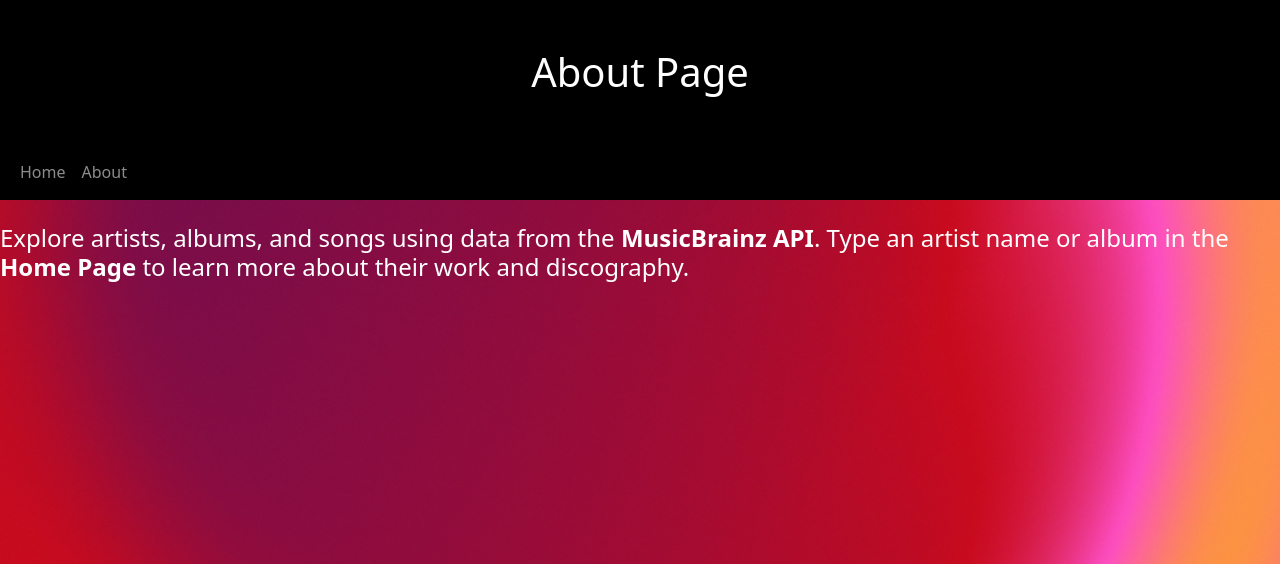
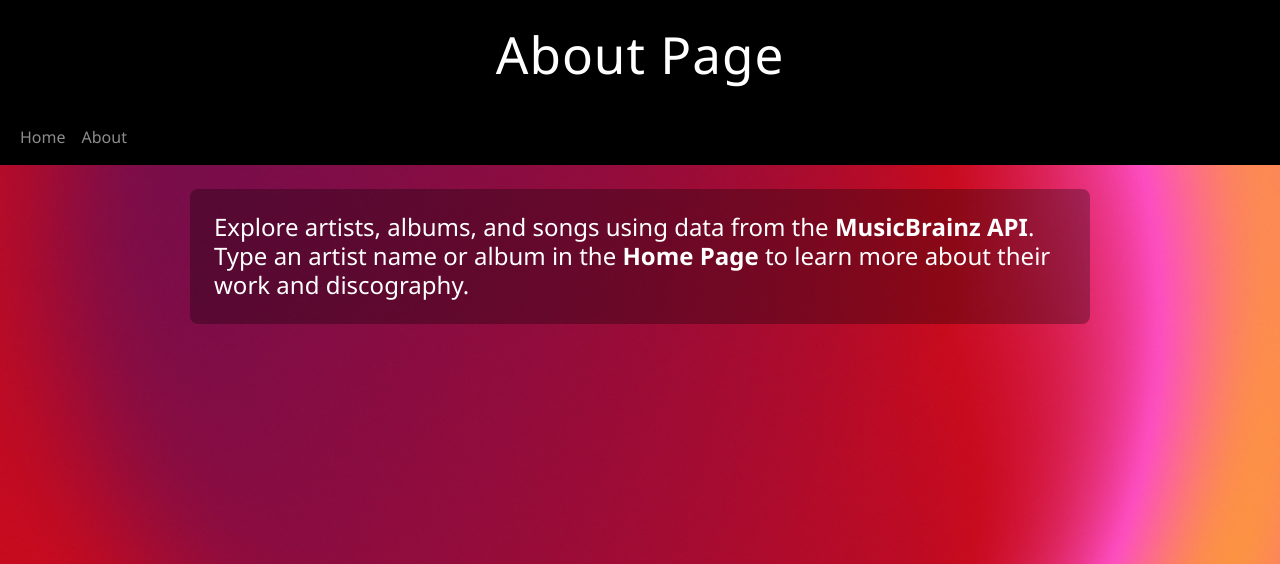
Before and after one commit to yadhiramorales/expressApp, a Node server app: page /about in a window 1280 px wide. Shown: the top 564 px of the page. Run offline with Node 20, Linux system fonts and the light colour scheme.

Commit message:
added css properties

```diff
--- a/public/css/styles.css
+++ b/public/css/styles.css
@@ -1,7 +1,32 @@
 body{
-    /* text-align: center; */
+    text-align:left;
     background-image: url('../img/music-notes-background.jpg');
     background-size: 1900px;
     background-position: center;
     color:white;
+    font-family: "Segoe UI", Arial, sans-serif;
+    line-height: 1.5;
+    margin: 0;
 }
+
+h1 {
+    font-size: 3.2rem;
+    letter-spacing: 1px;
+    font-weight: 500;
+    margin-top: 0;
+}
+
+#aboutBodyMsg {
+    padding: 1.5rem;
+    max-width: 900px;
+    margin: 0 auto;
+    text-align: left;
+    background-color: rgba(0, 0, 0, 0.3);
+    border-radius: 8px;
+}
+
+.container {
+    background-color: rgba(0, 0, 0, 0.3);
+    padding: 2rem;
+    border-radius: 10px;
+}
--- a/views/about.ejs
+++ b/views/about.ejs
@@ -9,10 +9,10 @@
     <title>About Page</title>
 </head>
 <body>
-    <h1 class="text-center bg-black p-5 text-white m-0">About Page</h1>
+    <h1 class="text-center bg-black p-4 text-white m-0">About Page</h1>
     <%- include("partials/navbar.ejs") %>
     <br>
-    <h4> Explore artists, albums, and songs using data from the
+    <h4 id="aboutBodyMsg"> Explore artists, albums, and songs using data from the
         <strong>MusicBrainz API</strong>. Type an artist name or album in the <strong>Home Page </strong>
         to learn more about their work and discography.
     </h4>
--- a/views/album.ejs
+++ b/views/album.ejs
@@ -9,7 +9,7 @@
     <title>Album Results</title>
 </head>
 <body>
-    <h1 class="text-center bg-black p-5 text-white m-0">Album Results:</h1>
+    <h1 class="text-center bg-black p-4 text-white m-0">Album Results:</h1>
     <%- include("partials/navbar.ejs") %>
 
     <div class="container mt-4">
--- a/views/artist.ejs
+++ b/views/artist.ejs
@@ -9,7 +9,7 @@
     <title>Artist Results</title>
 </head>
 <body>
-    <h1 class="text-center bg-black p-5 text-white m-0">Artist Results:</h1>
+    <h1 class="text-center bg-black p-4 text-white m-0">Artist Results:</h1>
     <%- include("partials/navbar.ejs") %>
 
     <div class="container mt-4">
--- a/views/artistAlbums.ejs
+++ b/views/artistAlbums.ejs
@@ -9,7 +9,7 @@
     <title>Artist Albums</title>
 </head>
 <body>
-    <h1 class="text-center bg-black p-5 text-white m-0">
+    <h1 class="text-center bg-black p-4 text-white m-0">
         <%= artist?.name || 'Artist' %> — Albums
     </h1>
     <%- include("partials/navbar.ejs") %>
--- a/views/home.ejs
+++ b/views/home.ejs
@@ -12,7 +12,7 @@
     <title>Music Explorer</title>
 </head>
 <body>
-    <h1 class="text-center bg-black p-5 text-white m-0">Music Explorer</h1>
+    <h1 class="text-center bg-black p-4 text-white m-0">Music Explorer</h1>
 
     <%- include("partials/navbar.ejs") %>
 
```
